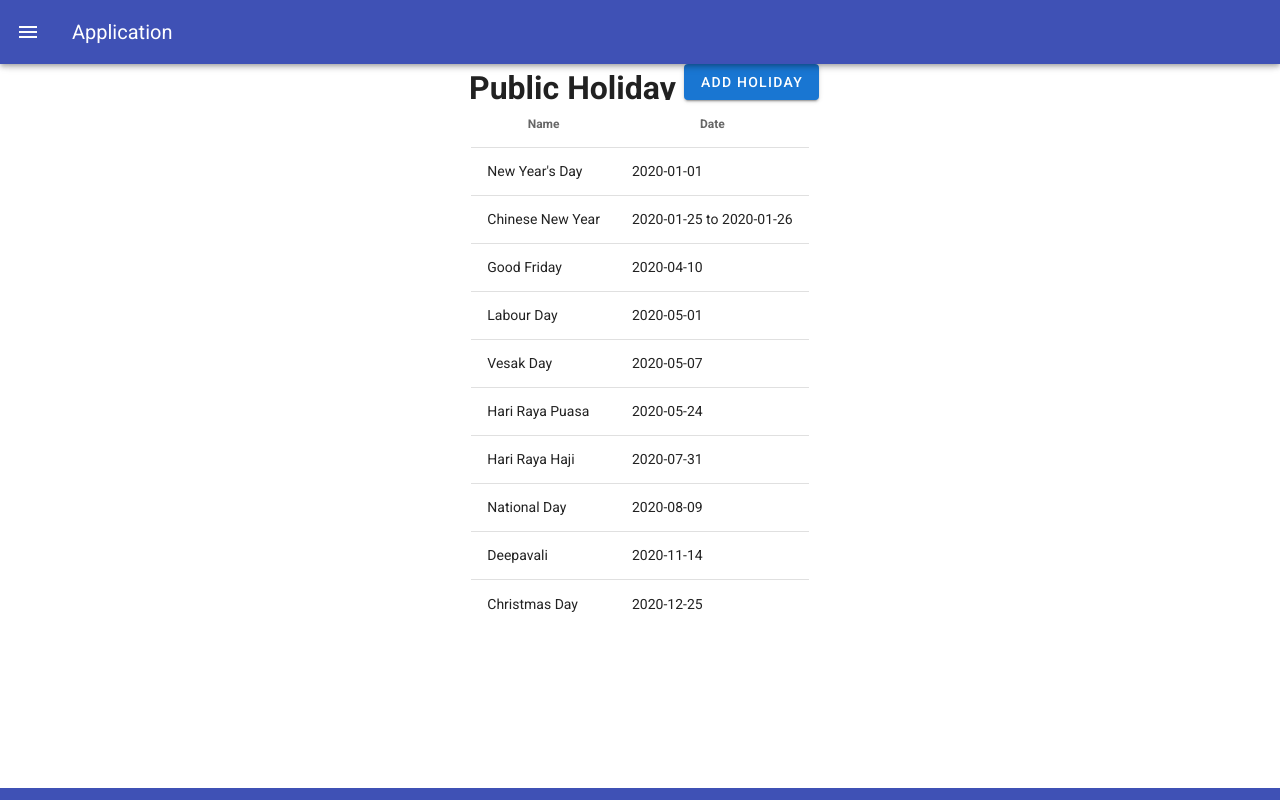
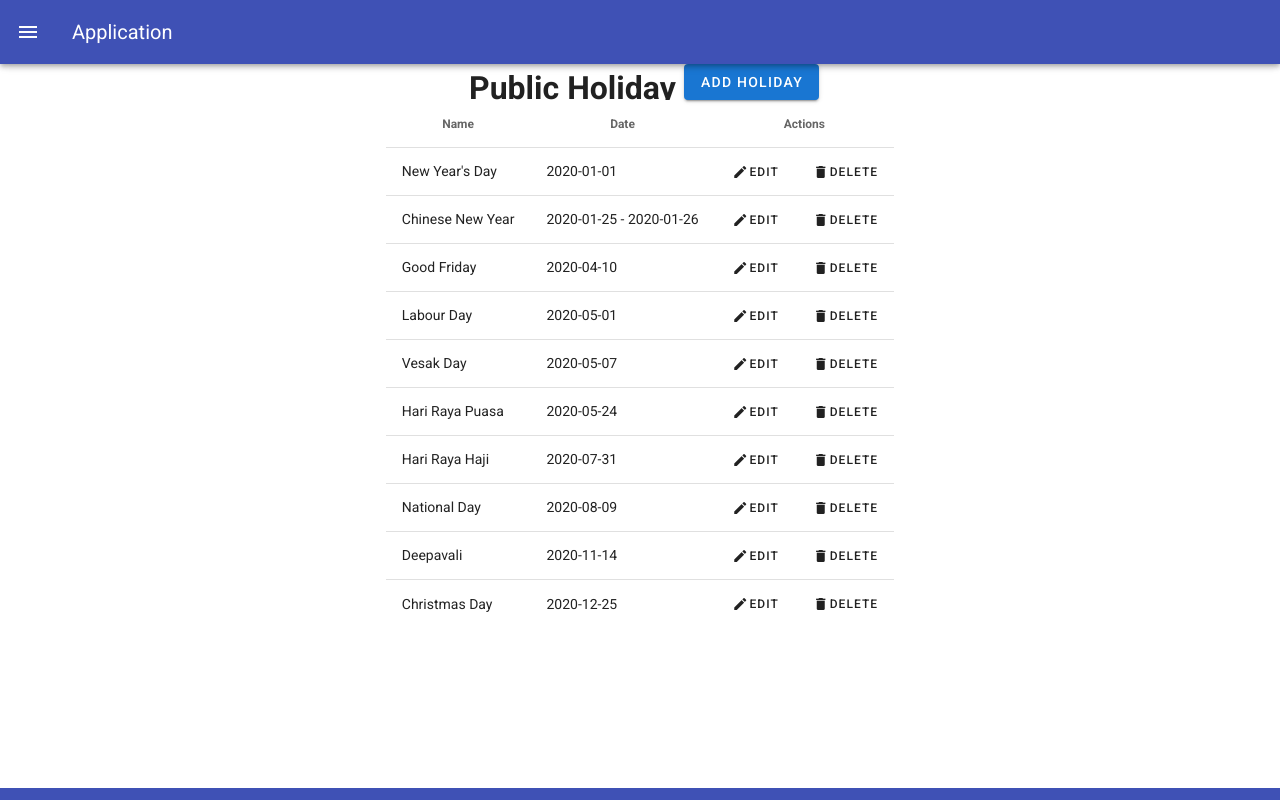
Before and after one commit to ectivise/calendar, a Vue app: page /holiday in a window 1280 px wide. Built offline with nearby package versions, Linux system fonts and the light colour scheme.

Commit message:
edit bug fix

```diff
--- a/src/store/index.js
+++ b/src/store/index.js
@@ -7,60 +7,70 @@ export default new Vuex.Store({
   state: {
     holidays: [
       {
+        id:0,
         name: "New Year's Day",
         start: "2020-01-01",
         end: "2020-01-01",
         color: "red",
       },
       {
+        id:1,
         name: "Chinese New Year",
         start: "2020-01-25",
         end: "2020-01-26",
         color: "red",
       },
       {
+        id:2,
         name: "Good Friday",
         start: "2020-04-10",
         end: "2020-04-10",
         color: "red",
       },
       {
+        id:3,
         name: "Labour Day",
         start: "2020-05-01",
         end: "2020-05-01",
         color: "red",
       },
       {
+        id:4,
         name: "Vesak Day",
         start: "2020-05-07",
         end: "2020-05-07",
         color: "red",
       },
       {
+        id:5,
         name: "Hari Raya Puasa",
         start: "2020-05-24",
         end: "2020-05-24",
         color: "red",
       },
       {
+        id:6,
         name: "Hari Raya Haji",
         start: "2020-07-31",
         end: "2020-07-31",
         color: "red",
       },
       {
+        id:7,
         name: "National Day",
         start: "2020-08-09",
         end: "2020-08-09",
         color: "red",
       },
       {
+        id:8,
         name: "Deepavali",
         start: "2020-11-14",
         end: "2020-11-14",
         color: "red",
       },
       {
+        id:9,
         name: "Christmas Day",
         start: "2020-12-25",
         end: "2020-12-25",
@@ -71,7 +81,13 @@ export default new Vuex.Store({
   mutations: {
     addholiday(state, holiday){
       state.holidays.push(holiday);
-    }
+    },
+    deleteholiday(state,id){
+      state.holidays = state.holidays.filter((holiday) => holiday.id !== id)
+    },
+    editholiday(state,updatedholiday){
+      state.holidays = state.holidays.map((holiday) => holiday.id == updatedholiday.id ? updatedholiday : holiday)
+    },
   },
   actions: {
   },
--- a/src/views/Holiday.vue
+++ b/src/views/Holiday.vue
@@ -2,12 +2,10 @@
   <v-container>
     <v-col cols="md6 sm6 xs12" offset="md4 sm4 xs0">
       <v-row>
-
         <v-layout row justify-center>
-         <h1 class="mx-2">Public Holiday</h1>
+          <h1 class="mx-2">Public Holiday</h1>
           <v-dialog v-model="dialog" persistent max-width="600px">
             <template v-slot:activator="{ on }">
-
               <v-btn color="primary" dark v-on="on">ADD HOLIDAY</v-btn>
             </template>
             <v-card>
@@ -18,7 +16,7 @@
                 <v-container grid-list-md>
                   <v-layout wrap>
                     <v-flex xs12 sm12 md12>
-                      <v-text-field label="Holiday Name*" v-model="holiday.name" required></v-text-field>
+                      <v-text-field label="Holiday Name*" v-model="emptyholiday.name" required></v-text-field>
                     </v-flex>
                     <v-flex xs12 sm6 md6>
                       <v-menu
@@ -29,9 +27,9 @@
                         offset-y
                         min-width="290px"
                       >
-                        <template v-slot:activator="{ on, attrs }">
+                        <template v-slot:activator="{ on,attrs }">
                           <v-text-field
-                            v-model="holiday.start"
+                            v-model="emptyholiday.start"
                             label="Start Date"
                             prepend-icon="mdi-calendar"
                             readonly
@@ -39,7 +37,7 @@
                             v-on="on"
                           ></v-text-field>
                         </template>
-                        <v-date-picker v-model="holiday.start" @input="menu1 = false"></v-date-picker>
+                        <v-date-picker v-model="emptyholiday.start" @input="menu1 = false"></v-date-picker>
                       </v-menu>
                     </v-flex>
                     <v-flex xs12 sm6 md6>
@@ -53,7 +51,7 @@
                       >
                         <template v-slot:activator="{ on, attrs }">
                           <v-text-field
-                            v-model="holiday.end"
+                            v-model="emptyholiday.end"
                             label="End Date"
                             prepend-icon="mdi-calendar"
                             readonly
@@ -61,7 +59,7 @@
                             v-on="on"
                           ></v-text-field>
                         </template>
-                        <v-date-picker v-model="holiday.end" @input="menu2 = false"></v-date-picker>
+                        <v-date-picker v-model="emptyholiday.end" @input="menu2 = false"></v-date-picker>
                       </v-menu>
                     </v-flex>
                   </v-layout>
@@ -70,7 +68,7 @@
               </v-card-text>
               <v-card-actions>
                 <v-spacer></v-spacer>
-                <v-btn color="blue darken-1" text @click="dialog = false">Close</v-btn>
+                <v-btn color="blue darken-1" text @click="close">Close</v-btn>
                 <v-btn color="blue darken-1" text @click="saveholiday">Save</v-btn>
               </v-card-actions>
             </v-card>
@@ -85,12 +83,23 @@
                 <tr>
                   <th class="text-center font-weight-bold">Name</th>
                   <th class="text-center font-weight-bold">Date</th>
+                  <th class="text-center font-weight-bold" colspan="2">Actions</th>
                 </tr>
               </thead>
               <tbody>
                 <tr v-for="(holiday,index) in holidays" :key="index">
                   <td>{{ holiday.name }}</td>
                   <td>{{ convertdate[index] }}</td>
+                  <td>
+                    <v-btn class="px-0" text small @click="editmode(holiday)">
+                      <v-icon small>mdi-pencil</v-icon>edit
+                    </v-btn>
+                  </td>
+                  <td>
+                    <v-btn class="px-0" text small @click="deleteholiday(holiday.id)">
+                      <v-icon small>mdi-delete</v-icon>delete
+                    </v-btn>
+                  </td>
                 </tr>
               </tbody>
             </template>
@@ -106,16 +115,19 @@ export default {
   name: "Holiday",
   data() {
     return {
-      holiday: {
+      cachedholiday:{},
+      emptyholiday: {
+        id: 0,
         name: "",
         start: "",
         end: "",
-        color: "red",
+        color: "red"
       },
-      holidays: [],
+      holidays:[],
       dialog: false,
       menu1: false,
       menu2: false,
+      editing: false
     };
   },
   mounted() {
@@ -128,19 +140,55 @@ export default {
         if (this.holidays[i].start == this.holidays[i].end) {
           dates.push(this.holidays[i].start);
         } else {
-          dates.push(this.holidays[i].start + " to " + this.holidays[i].end);
+          dates.push(this.holidays[i].start + " - " + this.holidays[i].end);
         }
       }
       return dates;
-    }
+    },
   },
   methods: {
     getholidays() {
       this.holidays = this.$store.state.holidays;
     },
-    saveholiday(){
+    saveholiday() {
+      if (this.editing == true) {
+
+        this.$store.commit("editholiday", this.emptyholiday);
+        this.editing = false;
+      } else {
+
+        let max = this.holidays.length;
+        this.emptyholiday.id = max + 1;
+
+        this.$store.commit("addholiday", this.emptyholiday);
+      }
+      this.dialog = false;
+      this.getholidays();
+      this.resetholiday()
+    },
+    deleteholiday(id) {
+      this.$store.commit("deleteholiday", id);
+      this.getholidays();
+    },
+    editmode(holiday) {
+      this.emptyholiday = Object.assign({}, holiday)
+      this.cachedholiday = this.emptyholiday;
+      this.dialog = true;
+      this.editing = true;
+    },
+    close(){
         this.dialog = false;
-        this.$store.commit('addholiday',this.holiday);
+        this.editing = false;
+        this.resetholiday()
+    },
+    resetholiday(){
+        this.emptyholiday = {
+        id: 0,
+        name: "",
+        start: "",
+        end: "",
+        color: "red"
+      };
     }
   }
 };
```
